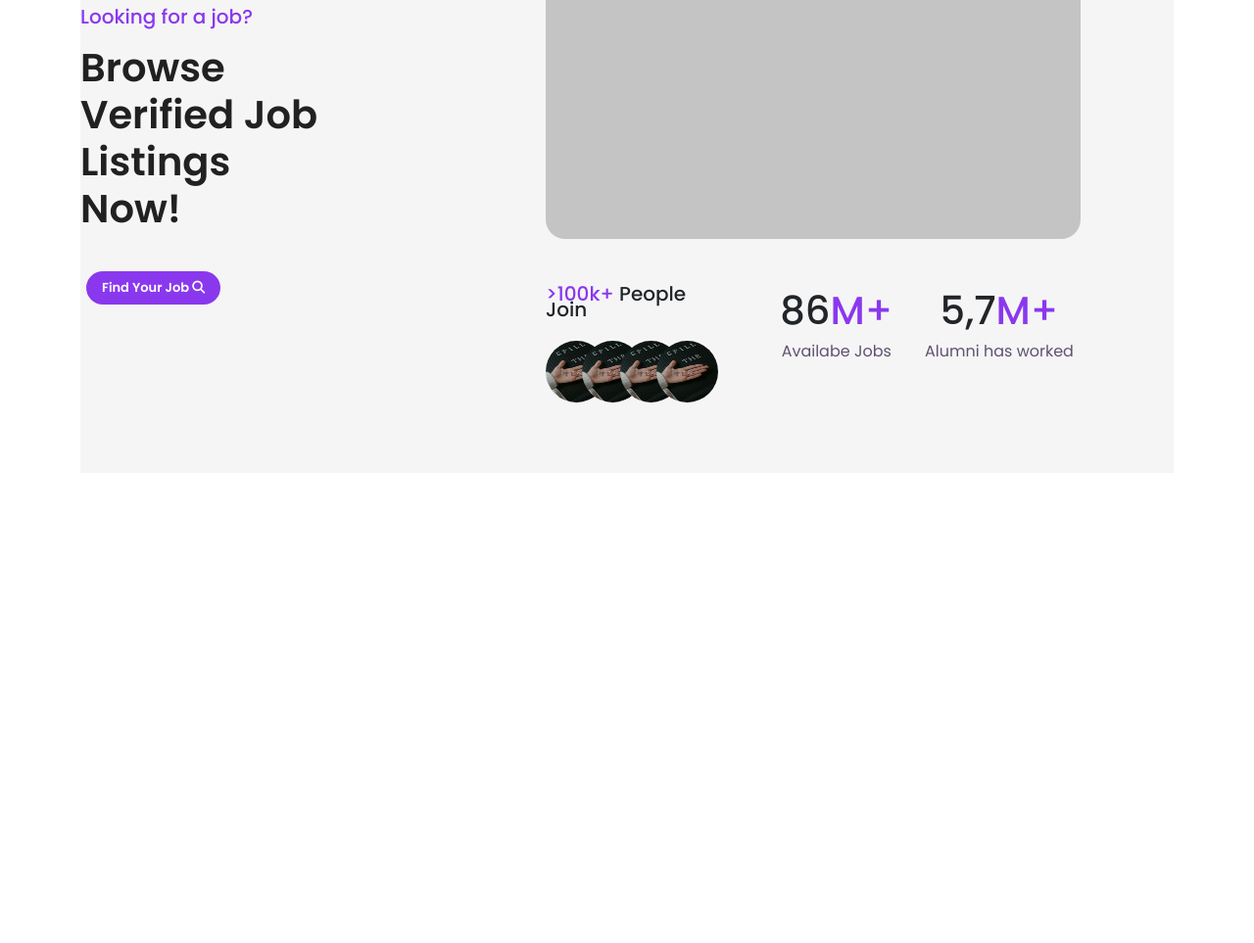
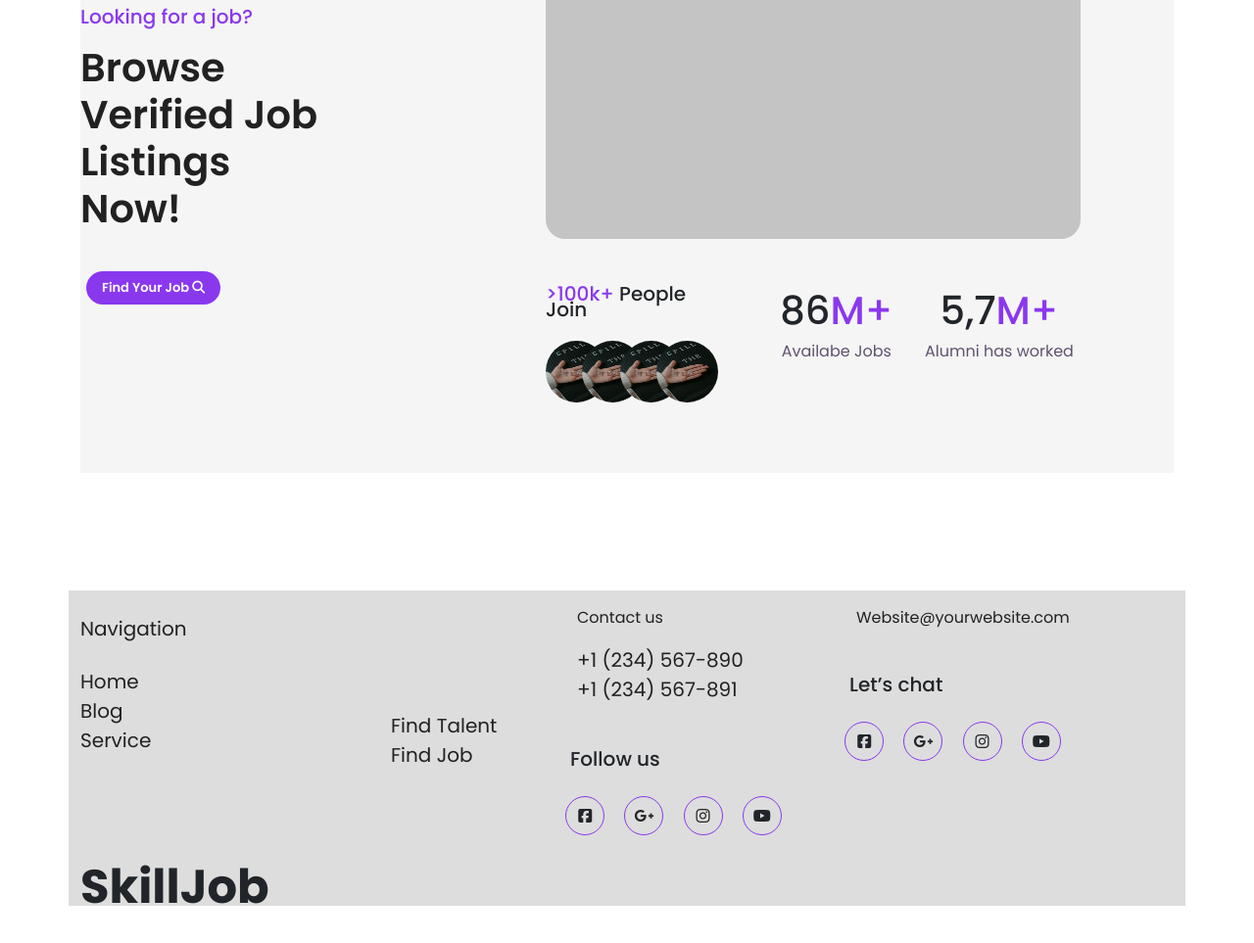
Before and after one commit to mrismaildev/Skilljob, a plain HTML site: page index.html in a window 1280 px wide. Shown: the part 5631-6594 px from the top of the page at 98% size. Before the commit the page ends 6234 px from the top, so only its background shows below. Drawn offline with Linux system fonts and the light colour scheme.

Commit message:
add fotter

```diff
--- a/css/style.css
+++ b/css/style.css
@@ -1001,3 +1001,53 @@ font-size: 20px;
 .ctaColor{
   background: #F5F5F5;
 }
+/* ?footerpart start*/
+.bk{
+  background: #ddd;
+  margin-bottom: 76px;
+}
+.footerLeft ul{
+  padding: 0;
+}
+.footerLeft ul li{
+ font-size: 20px;
+ font-weight: 120%;
+ font-weight: 400;
+ color: #212121;
+}
+.ul li{
+  font-size: 20px;
+ font-weight: 120%;
+ font-weight: 400;
+ color: #212121;
+}
+
+.fImg h3{
+  font-size: 48px;
+  font-weight: 700;
+  padding-top: 100px;
+}
+.ifelx{
+display: flex;
+justify-content: space-evenly;
+
+}
+.ftIcons h5{
+  padding-left: 25px;
+}
+
+.fa-brands{
+  display: flex;
+  justify-content: center;
+  align-items: center;
+ border: 1px solid #8A38EE;
+ width: 40px;
+ height: 40px;
+  border-radius: 50%;
+  margin-top: 30px;
+}
+ ul li.li{
+  font-size: 16px;
+}
+
+/* ?footerpart End*/
--- a/index.html
+++ b/index.html
@@ -948,8 +948,77 @@
       </div>
     </div>
   </section>
+  <!-- ?CTA section End -->
+   <footer id="footerPart">
+    <div class="container ">
+      <div class="row bk ">
+<div class="col-lg-3">
+  <div class="footerLeft d-flex">
+<ul>
+  <li class="py-4">Navigation</li>
+  <li>Home</li>
+  <li>Blog</li>
+  <li>Service</li>
+</ul>
 
-  <!-- ?CTA section End -->
+  </div>
+  <div class="fImg">
+<h3>SkillJob</h3>
+  </div>
+</div>
+
+  <div class="col-lg-2 align-self-center">
+    <div class="ul ">
+      <ul>
+        <li>Find Talent</li>
+        <li>Find Job</li>
+      </ul>
+      </div>
+  </div>
+
+  <div class="col-lg-3 ">
+    <div class="ul">
+      <ul>
+        <li class="my-3 li ">Contact us</li>
+        <li>+1 (234) 567-890</li>
+        <li>+1 (234) 567-891</li>
+      </ul>
+
+
+      <div class="ftIcons my-5">
+        <h5>Follow us</h5>
+    <div class="ifelx">
+      <i class="fa-brands fa-square-facebook"></i>
+      <i class="fa-brands fa-google-plus-g"></i>
+      <i class="fa-brands fa-instagram"></i>
+      <i class="fa-brands fa-youtube"></i>
+    </div>
+      </div>
+      </div>
+
+  </div>  <div class="col-lg-3 ">
+    <div class="ul">
+      <ul>
+        <li class="my-3 li ">Website@yourwebsite.com</li>
+      </ul>
+
+
+      <div class="ftIcons my-5">
+        <h5>Let’s chat</h5>
+    <div class="ifelx">
+      <i class="fa-brands fa-square-facebook"></i>
+      <i class="fa-brands fa-google-plus-g"></i>
+      <i class="fa-brands fa-instagram"></i>
+      <i class="fa-brands fa-youtube"></i>
+    </div>
+      </div>
+      </div>
+
+  </div>
+
+      </div>
+    </div>
+   </footer>
 
 
 
```
Lines whose indentation alone changed are shown as unchanged.
